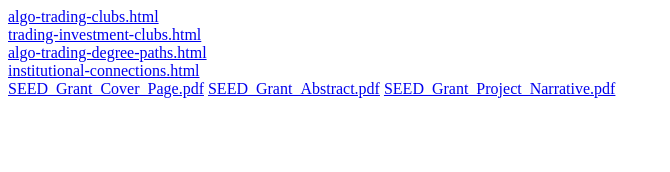
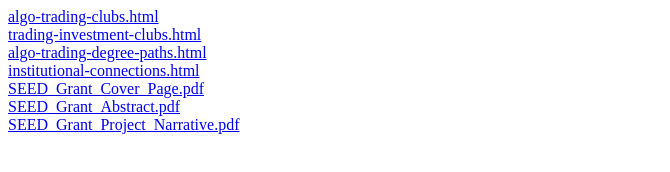
Before and after one commit to CandleOne/uwaredwhitefund.xyz, a plain HTML site: page ospr/index.html in a window 1280 px wide. Shown: the whole page, without its empty margins (0-670 px from the left). Drawn offline with Linux system fonts and the light colour scheme.

Commit message:
Format SEED Grant links with line breaks
Added line breaks to SEED Grant links for better formatting.

```diff
--- a/ospr/index.html
+++ b/ospr/index.html
@@ -5,7 +5,7 @@
 <a href="trading-investment-clubs.html">trading-investment-clubs.html</a><br>
 <a href="algo-trading-degree-paths.html">algo-trading-degree-paths.html</a><br>
 <a href="institutional-connections.html">institutional-connections.html</a><br>
-<a href="SEED_Grant_Cover_Page.pdf">SEED_Grant_Cover_Page.pdf</a>
-<a href="SEED_Grant_Abstract.pdf">SEED_Grant_Abstract.pdf</a>
-<a href="SEED_Grant_Project_Narrative.pdf">SEED_Grant_Project_Narrative.pdf</a>
+<a href="SEED_Grant_Cover_Page.pdf">SEED_Grant_Cover_Page.pdf</a><br>
+<a href="SEED_Grant_Abstract.pdf">SEED_Grant_Abstract.pdf</a><br>
+<a href="SEED_Grant_Project_Narrative.pdf">SEED_Grant_Project_Narrative.pdf</a><br>
 </body></html>
```
